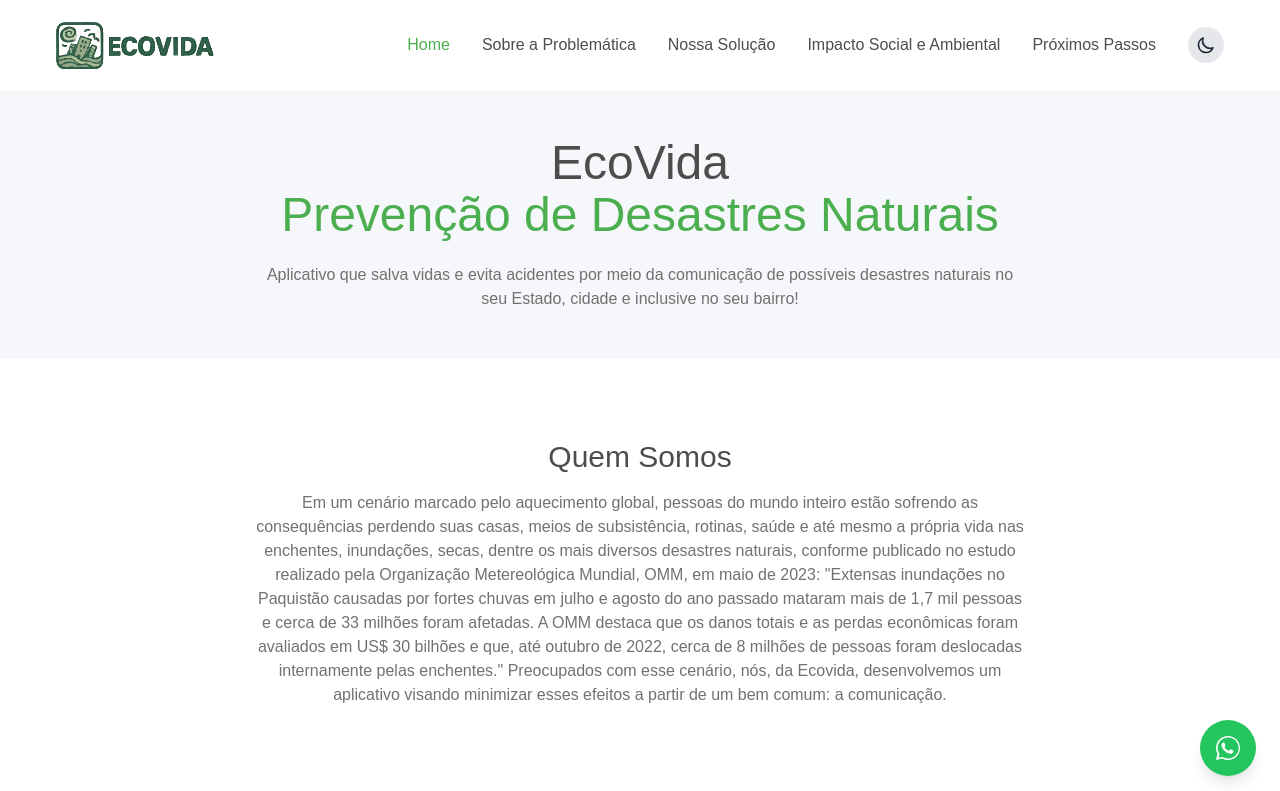
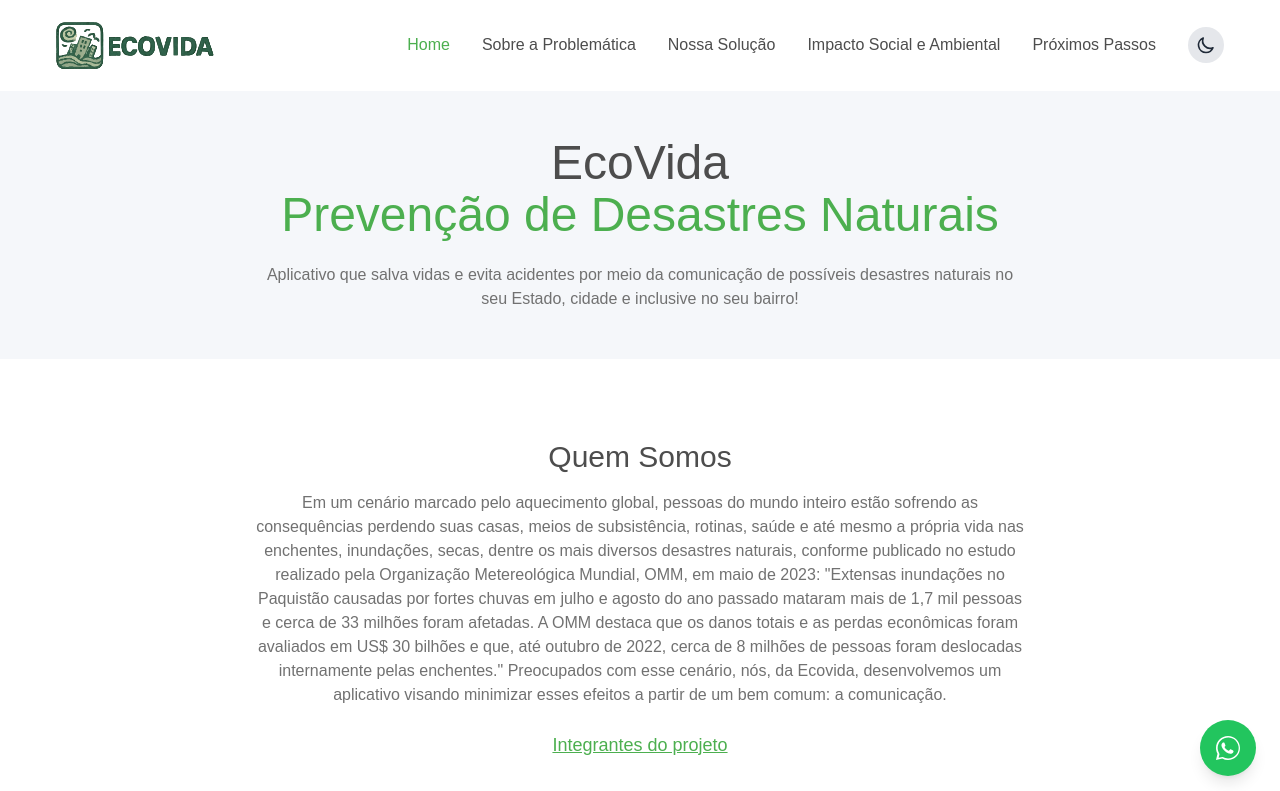
Before and after one commit to Yasmim-Antonielly/EcoVida, a Next.js app: page / in a window 1280 px wide. Shown: the top 791 px of the page. Built offline with nearby package versions, Linux system fonts and the light colour scheme.

Commit message:
feat: integrantes

```diff
--- a/src/app/page.tsx
+++ b/src/app/page.tsx
@@ -37,6 +37,16 @@
           <p className="mt-4 text-text-body max-w-3xl mx-auto text-center">
             Em um cenário marcado pelo aquecimento global, pessoas do mundo inteiro estão sofrendo as consequências perdendo suas casas, meios de subsistência, rotinas, saúde e até mesmo a própria vida nas enchentes, inundações, secas, dentre os mais diversos desastres naturais, conforme publicado no estudo realizado pela Organização Metereológica Mundial, OMM, em maio de 2023: "Extensas inundações no Paquistão causadas por fortes chuvas em julho e agosto do ano passado mataram mais de 1,7 mil pessoas e cerca de 33 milhões foram afetadas. A OMM destaca que os danos totais e as perdas econômicas foram avaliados em US$ 30 bilhões e que, até outubro de 2022, cerca de 8 milhões de pessoas foram deslocadas internamente pelas enchentes." Preocupados com esse cenário, nós, da Ecovida, desenvolvemos um aplicativo visando minimizar esses efeitos a partir de um bem comum: a comunicação.
           </p>
+          <div className="mt-6 text-center">
+            <a
+              href="https://docs.google.com/document/d/1Lv6AKnlWqZ0GDDokIeDiJjM0z9vzYhb5zj-JXKTN6Tc/edit?hl=pt-br&tab=t.0#heading=h.rtl6xs1e6fq0"
+              target="_blank"
+              rel="noopener noreferrer"
+              className="inline-block text-brand-primary underline hover:text-brand-secondary transition-colors text-lg font-medium"
+            >
+              Integrantes do projeto
+            </a>
+          </div>
         </section>
 
         {/* Nossa Missão */}
```
